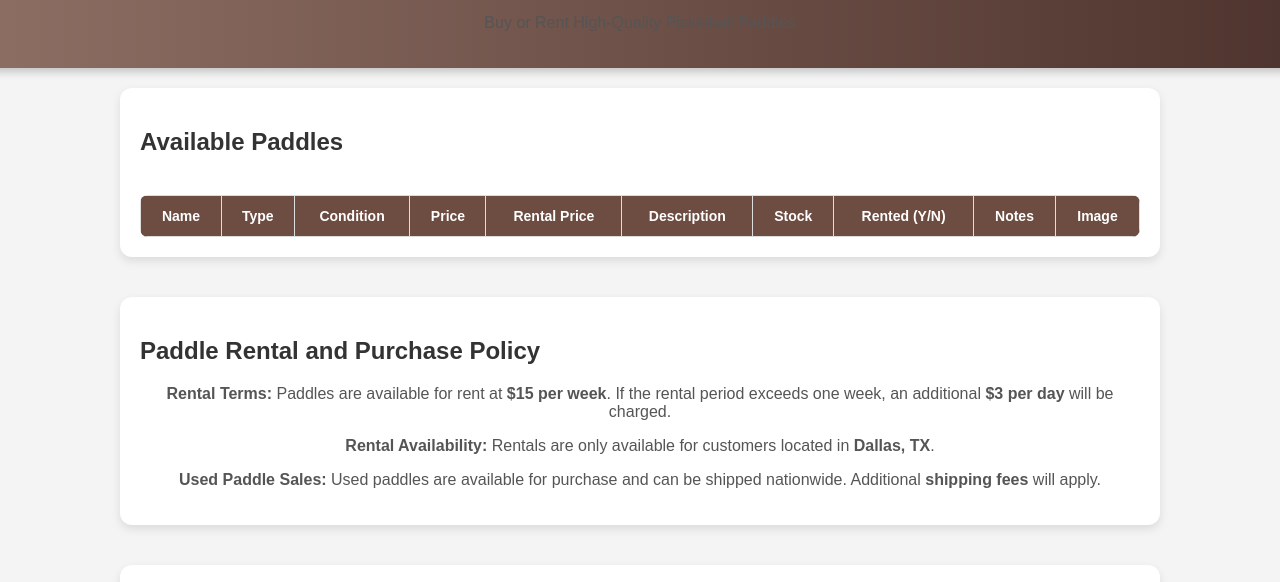
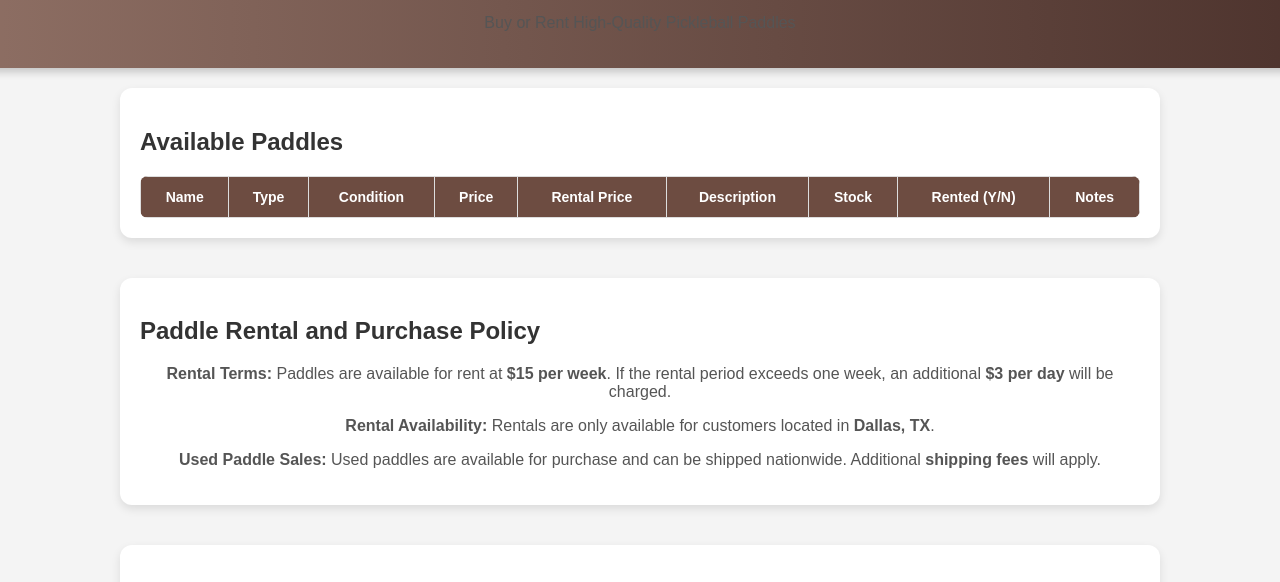
Before and after one commit to dinodinker/pickleballstore, a plain HTML site: page index.html in a window 1280 px wide. Shown: the part 136-718 px from the top of the page. Drawn offline with Linux system fonts and the light colour scheme; no server answers.

Commit message:
Update index.html

```diff
--- a/index.html
+++ b/index.html
@@ -15,7 +15,6 @@
 
     <section id="inventory">
         <h2>Available Paddles</h2>
-        <div class="table-container">
         <table id="paddleTable">
             <thead>
                 <tr>
@@ -28,14 +27,12 @@
                     <th>Stock</th>
                     <th>Rented (Y/N)</th>
                     <th>Notes</th>
-                        <th>Image</th>
                 </tr>
             </thead>
             <tbody>
                 <!-- Inventory data will be dynamically loaded here -->
             </tbody>
         </table>
-        </div>
     </section>
 
     <section id="policy">
```
Lines whose indentation alone changed are shown as unchanged.
